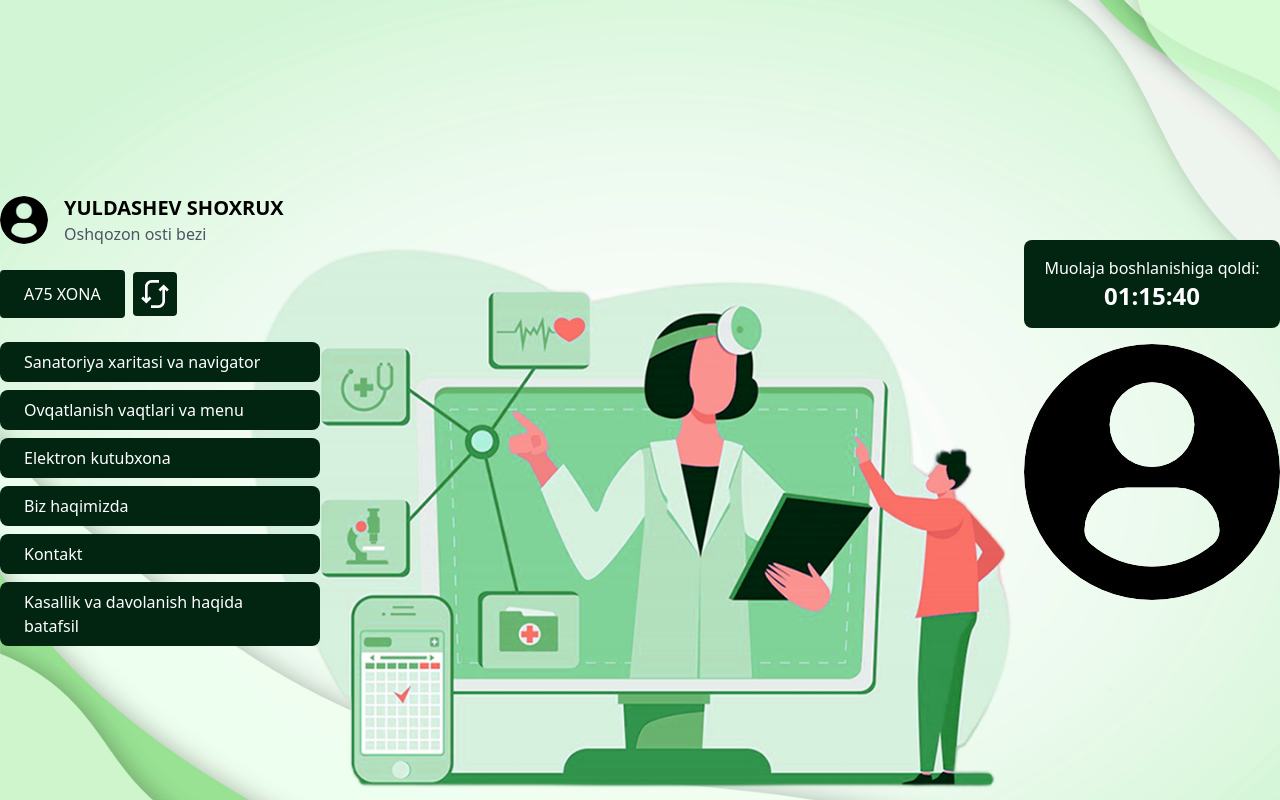
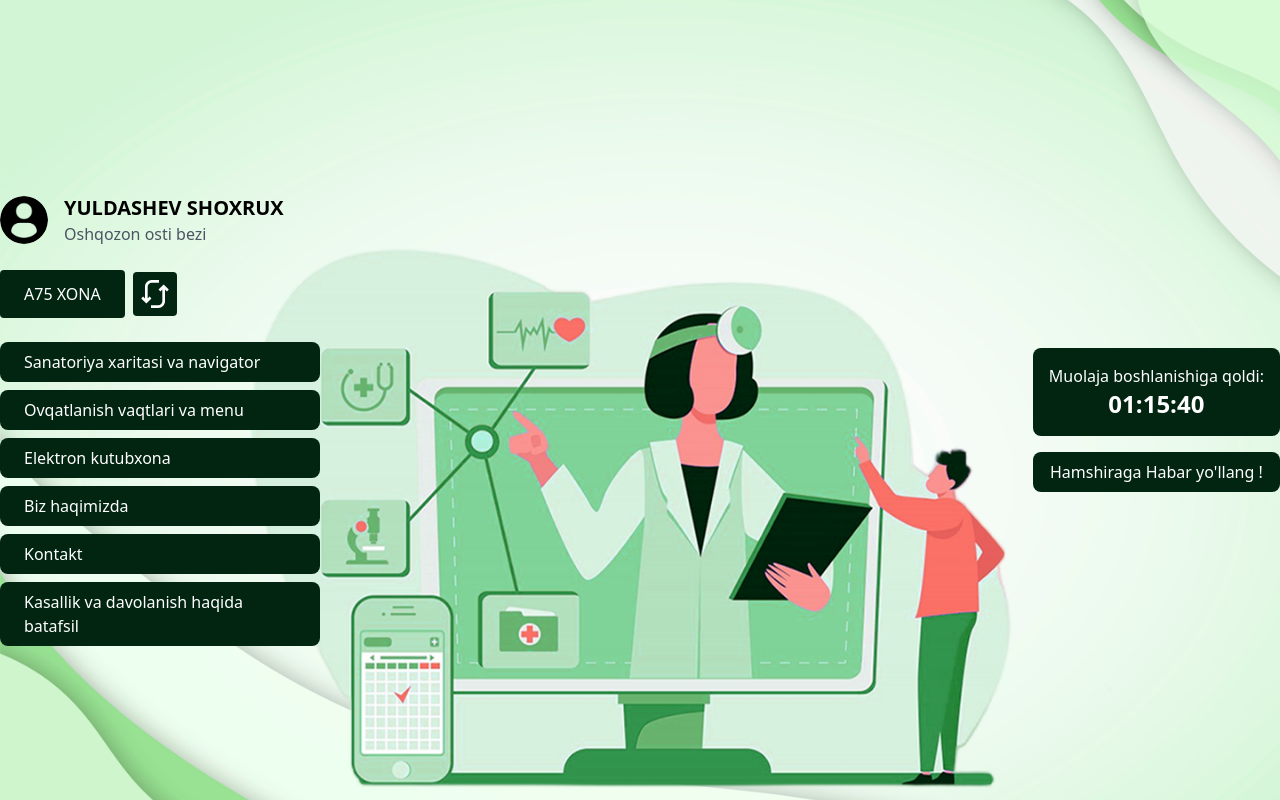
Before and after one commit to ai-ahmad/Chinobod-Admin, a Vue app: page /Page in a window 1280 px wide. Built offline with nearby package versions, Linux system fonts and the light colour scheme.

Commit message:
full-code

```diff
--- a/src/components/Page/Page.vue
+++ b/src/components/Page/Page.vue
@@ -43,8 +43,8 @@
           <p class="text-white">Muolaja boshlanishiga qoldi:</p>
           <h2 class="text-2xl font-semibold text-white">{{ formattedTime }}</h2>
         </div>
-        <router-link to="/Loading">
-          <img src="@/assets/img/user.png" alt="Nurse" class="cursor-pointer" />
+        <router-link to="/Loading" class="block mt-3 w-full bg-[#022511] text-white py-2 rounded-lg text-center">
+          Hamshiraga Habar yo'llang !
         </router-link>
       </div>
     </div>
```
